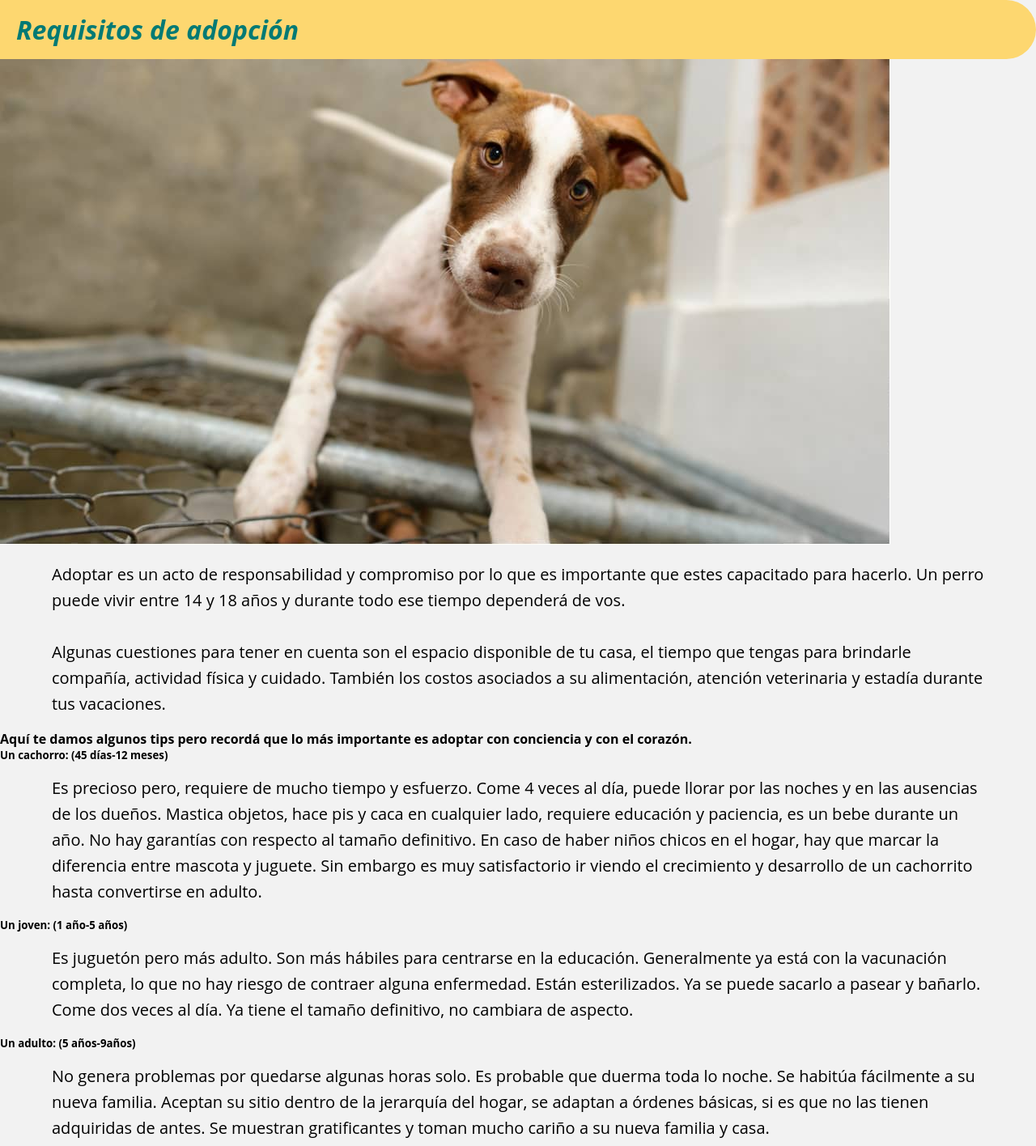
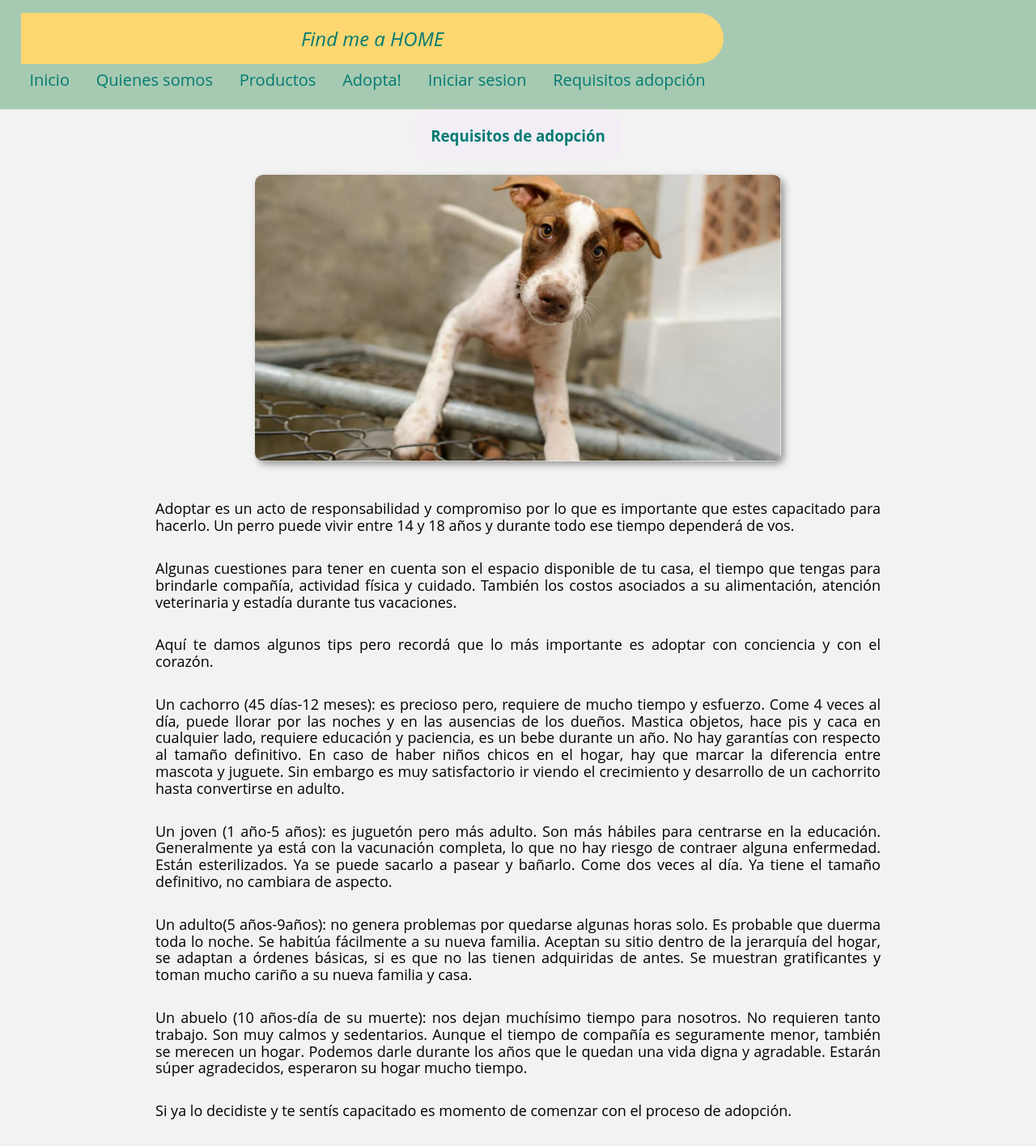
Before and after one commit to gonza1595/Find-me-a-home, a React (Create React App) app in the folder client/: page /requisitos in a window 1280 px wide. Shown: the top 1416 px of the page at 81% size. Built offline with nearby package versions, Linux system fonts and the light colour scheme.

Commit message:
css triste de requisitos

```diff
--- /dev/null
+++ b/client/src/componentes/ReqAdopcion/ReqAdopcion.css
@@ -0,0 +1,46 @@
+.conteinerRequisitos {
+    background-color: #f2f2f2;
+}
+
+.tituloReq {
+    display: flex;
+    justify-content: center;
+    align-items: center;
+    align-content: center;
+}
+
+.img {
+    padding: 1rem 1rem;
+    display: flex;
+    justify-content: center;
+    align-items: center;
+    align-content: center;
+}
+
+.img1 {
+    border-radius: 10px;
+    box-shadow: 4px 4px 8px #999
+}
+
+.texto1{
+    padding: 1rem 8rem;
+    text-align:justify
+}
+p {
+    padding: 1rem 4rem;
+    font-size: 18px;
+    color: black;
+    line-height: 1.3rem;
+}
+
+.links {
+    text-align: center;
+}
+
+.l1 {
+    padding-right: 4rem;
+}
+
+.l2 {
+   padding-left: 4rem;
+}
--- a/client/src/componentes/ReqAdopcion/ReqAdopcion.jsx
+++ b/client/src/componentes/ReqAdopcion/ReqAdopcion.jsx
@@ -1,90 +1,94 @@
 import React from 'react';
 import {Link} from 'react-router-dom';
+import NavBar from '../NavBar/NavBar';
 import requisito from './img/adop.jpg';
+import './ReqAdopcion.css';
 
 function ReqAdopcion() {
 	return (
 		<div>
-			<div>
-				<h1>Requisitos de adopción</h1>
+			<NavBar />
+			<div className='conteinerRequisitos'>
+				<div className='tituloReq'>
+					<h3>Requisitos de adopción</h3>
 				</div>
-			<div>
-				<img src={requisito} alt='requisito' />
+				<div className='img'>
+					<img
+						className='img1'
+						src={requisito}
+						alt='requisito'
+						width='650px'
+						height='auto'
+					/>
+				</div>
+				<div className='texto1'>
 					<p>
 						Adoptar es un acto de responsabilidad y compromiso por lo que es
 						importante que estes capacitado para hacerlo. Un perro puede vivir
 						entre 14 y 18 años y durante todo ese tiempo dependerá de vos.
 					</p>
-			</div>
-			<div>
 					<p>
 						Algunas cuestiones para tener en cuenta son el espacio disponible de
 						tu casa, el tiempo que tengas para brindarle compañía, actividad
 						física y cuidado. También los costos asociados a su alimentación,
 						atención veterinaria y estadía durante tus vacaciones.
 					</p>
-			</div>
-			<div>
-				<h4>
+
+					<p>
 						Aquí te damos algunos tips pero recordá que lo más importante es
 						adoptar con conciencia y con el corazón.
-				</h4>
-			</div>
-			<div>
-				<h5>Un cachorro: (45 días-12 meses)</h5>
+					</p>
+
 					<p>
-					Es precioso pero, requiere de mucho tiempo y esfuerzo. Come 4 veces al
-					día, puede llorar por las noches y en las ausencias de los dueños.
-					Mastica objetos, hace pis y caca en cualquier lado, requiere educación
-					y paciencia, es un bebe durante un año. No hay garantías con respecto
-					al tamaño definitivo. En caso de haber niños chicos en el hogar, hay
-					que marcar la diferencia entre mascota y juguete. Sin embargo es muy
-					satisfactorio ir viendo el crecimiento y desarrollo de un cachorrito
-					hasta convertirse en adulto.
+						Un cachorro (45 días-12 meses): es precioso pero, requiere de mucho
+						tiempo y esfuerzo. Come 4 veces al día, puede llorar por las noches
+						y en las ausencias de los dueños. Mastica objetos, hace pis y caca
+						en cualquier lado, requiere educación y paciencia, es un bebe
+						durante un año. No hay garantías con respecto al tamaño definitivo.
+						En caso de haber niños chicos en el hogar, hay que marcar la
+						diferencia entre mascota y juguete. Sin embargo es muy satisfactorio
+						ir viendo el crecimiento y desarrollo de un cachorrito hasta
+						convertirse en adulto.
 					</p>
-			</div>
-			<div>
-				<h5>Un joven: (1 año-5 años)</h5>
+
 					<p>
-					Es juguetón pero más adulto. Son más hábiles para centrarse en la
-					educación. Generalmente ya está con la vacunación completa, lo que no
-					hay riesgo de contraer alguna enfermedad. Están esterilizados. Ya se
-					puede sacarlo a pasear y bañarlo. Come dos veces al día. Ya tiene el
-					tamaño definitivo, no cambiara de aspecto.
+						Un joven (1 año-5 años): es juguetón pero más adulto. Son más
+						hábiles para centrarse en la educación. Generalmente ya está con la
+						vacunación completa, lo que no hay riesgo de contraer alguna
+						enfermedad. Están esterilizados. Ya se puede sacarlo a pasear y
+						bañarlo. Come dos veces al día. Ya tiene el tamaño definitivo, no
+						cambiara de aspecto.
 					</p>
-			</div>
-			<div>
-				<h5>Un adulto: (5 años-9años)</h5>
+
 					<p>
-					No genera problemas por quedarse algunas horas solo. Es probable que
-					duerma toda lo noche. Se habitúa fácilmente a su nueva familia.
-					Aceptan su sitio dentro de la jerarquía del hogar, se adaptan a
-					órdenes básicas, si es que no las tienen adquiridas de antes. Se
-					muestran gratificantes y toman mucho cariño a su nueva familia y casa.
+						Un adulto(5 años-9años): no genera problemas por quedarse algunas
+						horas solo. Es probable que duerma toda lo noche. Se habitúa
+						fácilmente a su nueva familia. Aceptan su sitio dentro de la
+						jerarquía del hogar, se adaptan a órdenes básicas, si es que no las
+						tienen adquiridas de antes. Se muestran gratificantes y toman mucho
+						cariño a su nueva familia y casa.
 					</p>
-			</div>
-			<div>
-				<h5>Un abuelo: (10 años-día de su muerte)</h5>
+
 					<p>
-					Nos dejan muchísimo tiempo para nosotros. No requieren tanto trabajo.
-					Son muy calmos y sedentarios. Aunque el tiempo de compañía es
-					seguramente menor, también se merecen un hogar. Podemos darle durante
-					los años que le quedan una vida digna y agradable. Estarán súper
-					agradecidos, esperaron su hogar mucho tiempo.
+						Un abuelo (10 años-día de su muerte): nos dejan muchísimo tiempo
+						para nosotros. No requieren tanto trabajo. Son muy calmos y
+						sedentarios. Aunque el tiempo de compañía es seguramente menor,
+						también se merecen un hogar. Podemos darle durante los años que le
+						quedan una vida digna y agradable. Estarán súper agradecidos,
+						esperaron su hogar mucho tiempo.
 					</p>
-			</div>
-			<div>
-				<h4>
+
+					<p>
 						Si ya lo decidiste y te sentís capacitado es momento de comenzar con
 						el proceso de adopción.
-				</h4>
+					</p>
 					<p>
-					1- Los animales se entregan luego de una charla telefónica orientada a
-					corroborar que se cumplen con las normas básicas de tenencia
+						1- Los animales se entregan luego de una charla telefónica orientada
+						a corroborar que se cumplen con las normas básicas de tenencia
 						responsable.<br></br>2- Los adoptantes deberán firmar un contrato de
 						adopción donde consten sus datos personales y donde se comprometen a
-					brindar los cuidados necesarios.<br></br> 3- Los animales mayores a 7
-					meses serán dados en adopción ya castrados. El adoptante de un
+						brindar los cuidados necesarios.<br></br> 3- Los animales mayores a
+						7 meses serán dados en adopción ya castrados. El adoptante de un
 						cachorro de menor edad asumirá la responsabilidad y el compromiso de
 						castrarlo entre los 7 meses y el año de edad. La castración es un
 						requisito prioritario para concretar la adopción como parte de la
@@ -95,13 +99,18 @@ function ReqAdopcion() {
 						restringido, para el uso exclusivo de los procesos de adopción y no
 						serán transferidos a terceros bajo ninguna circunstancia
 					</p>
-				<div>
-					<Link to='/mascotas'>
-						<button type='submit'>BUSCA TU NUEVA MASCOTA!</button>
+					<div className='links'>
+						<Link className='l1' to='/mascotas'>
+							<button className='boton1' type='submit'>
+								BUSCA TU NUEVA MASCOTA!
+							</button>
 						</Link>
-					<Link to='/'>
-						<button type='submit'>VOLVER AL INICIO</button>
+						<Link className='l2' to='/'>
+							<button className='boton2' type='submit'>
+								VOLVER AL INICIO
+							</button>
 						</Link>
+					</div>
 				</div>
 			</div>
 		</div>
```
Lines whose indentation alone changed are shown as unchanged.
